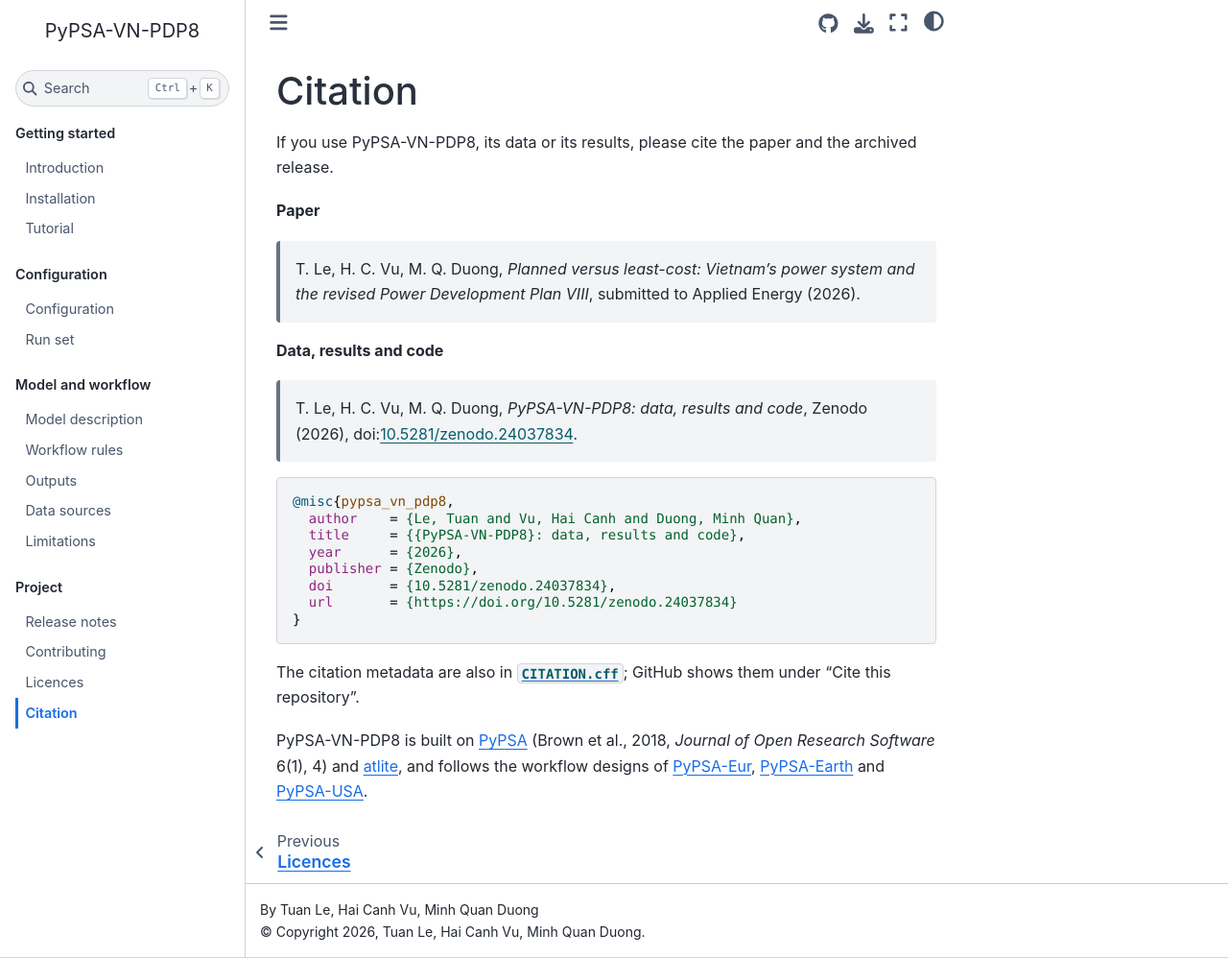
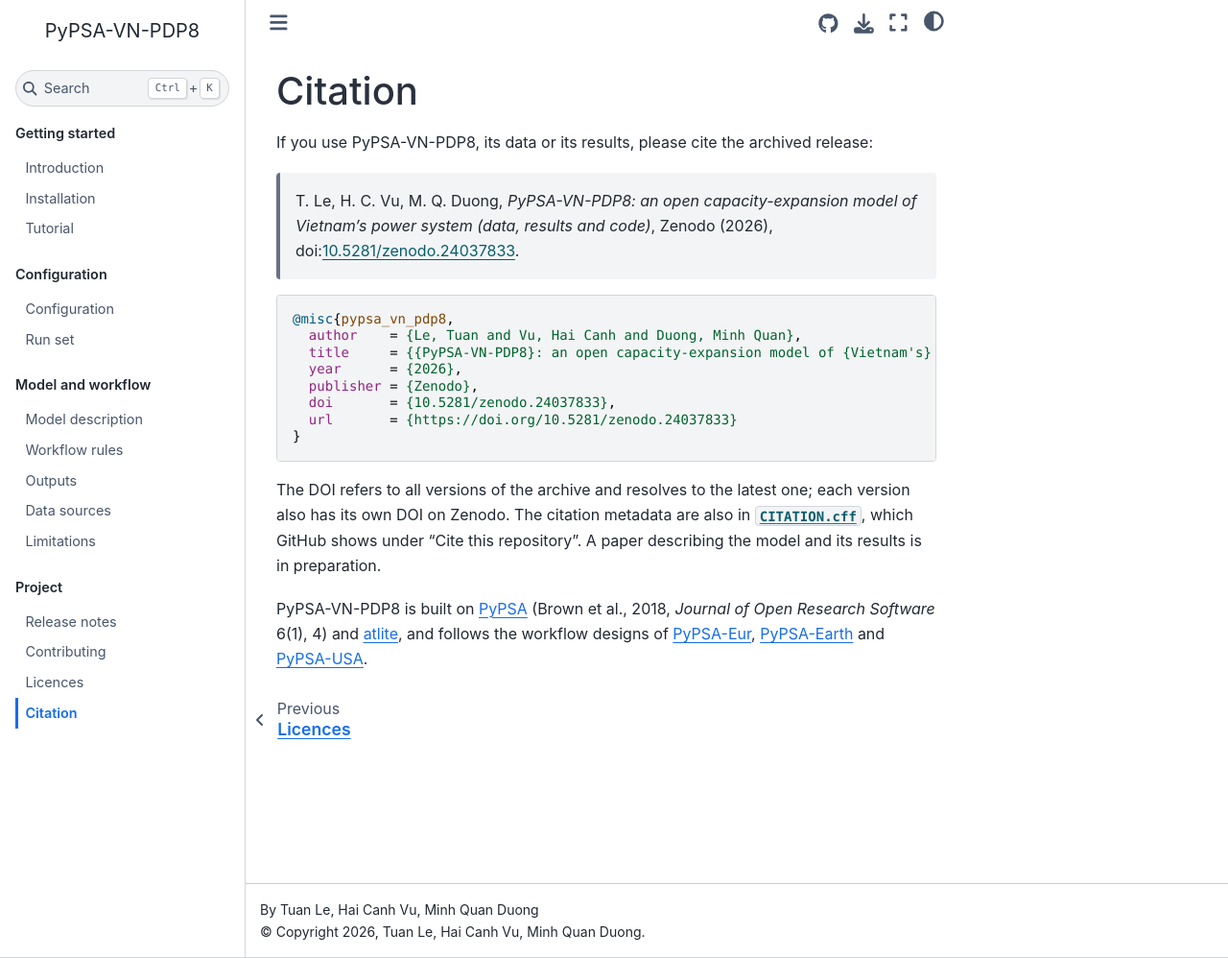
Before and after one commit to nautel/pypsa-vn-pdp8, a Sphinx documentation site: the page built from docs/citation.md, in a window 1280 px wide and 998 px high. Shown: the whole window at 96% size. Built offline with Sphinx 7.4.7 and the Sphinx Book theme 1.1.4, drawn with Linux system fonts in a browser that asks for light colours.

Commit message:
v1.2.1: citation of the archived release; the paper is in preparation, not submitted

````diff
--- a/docs/citation.md
+++ b/docs/citation.md
@@ -1,30 +1,25 @@
 # Citation
 
-If you use PyPSA-VN-PDP8, its data or its results, please cite the paper and the archived release.
+If you use PyPSA-VN-PDP8, its data or its results, please cite the archived release:
 
-**Paper**
-
-> T. Le, H. C. Vu, M. Q. Duong, *Planned versus least-cost: Vietnam's power system and the revised Power Development
-> Plan VIII*, submitted to Applied Energy (2026).
-
-**Data, results and code**
-
-> T. Le, H. C. Vu, M. Q. Duong, *PyPSA-VN-PDP8: data, results and code*, Zenodo (2026),
-> doi:[10.5281/zenodo.24037834](https://doi.org/10.5281/zenodo.24037834).
+> T. Le, H. C. Vu, M. Q. Duong, *PyPSA-VN-PDP8: an open capacity-expansion model of Vietnam's power system (data,
+> results and code)*, Zenodo (2026), doi:[10.5281/zenodo.24037833](https://doi.org/10.5281/zenodo.24037833).
 
 ```bibtex
 @misc{pypsa_vn_pdp8,
   author    = {Le, Tuan and Vu, Hai Canh and Duong, Minh Quan},
-  title     = {{PyPSA-VN-PDP8}: data, results and code},
+  title     = {{PyPSA-VN-PDP8}: an open capacity-expansion model of {Vietnam's} power system (data, results and code)},
   year      = {2026},
   publisher = {Zenodo},
-  doi       = {10.5281/zenodo.24037834},
-  url       = {https://doi.org/10.5281/zenodo.24037834}
+  doi       = {10.5281/zenodo.24037833},
+  url       = {https://doi.org/10.5281/zenodo.24037833}
 }
 ```
 
-The citation metadata are also in [`CITATION.cff`](https://github.com/nautel/pypsa-vn-pdp8/blob/main/CITATION.cff);
-GitHub shows them under "Cite this repository".
+The DOI refers to all versions of the archive and resolves to the latest one; each version also has its own DOI on
+Zenodo. The citation metadata are also in
+[`CITATION.cff`](https://github.com/nautel/pypsa-vn-pdp8/blob/main/CITATION.cff), which GitHub shows under "Cite
+this repository". A paper describing the model and its results is in preparation.
 
 PyPSA-VN-PDP8 is built on [PyPSA](https://pypsa.org) (Brown et al., 2018, *Journal of Open Research Software*
 6(1), 4) and [atlite](https://github.com/PyPSA/atlite), and follows the workflow designs of
````
Also changed, not shown: README.md (+10 -8 lines), docs/data_sources.md (+1 -1 lines), docs/index.md (+1 -1 lines), docs/installation.md (+1 -1 lines), docs/licenses.md (+1 -1 lines), docs/release_notes.md (+5 -0 lines), 1 other file.
